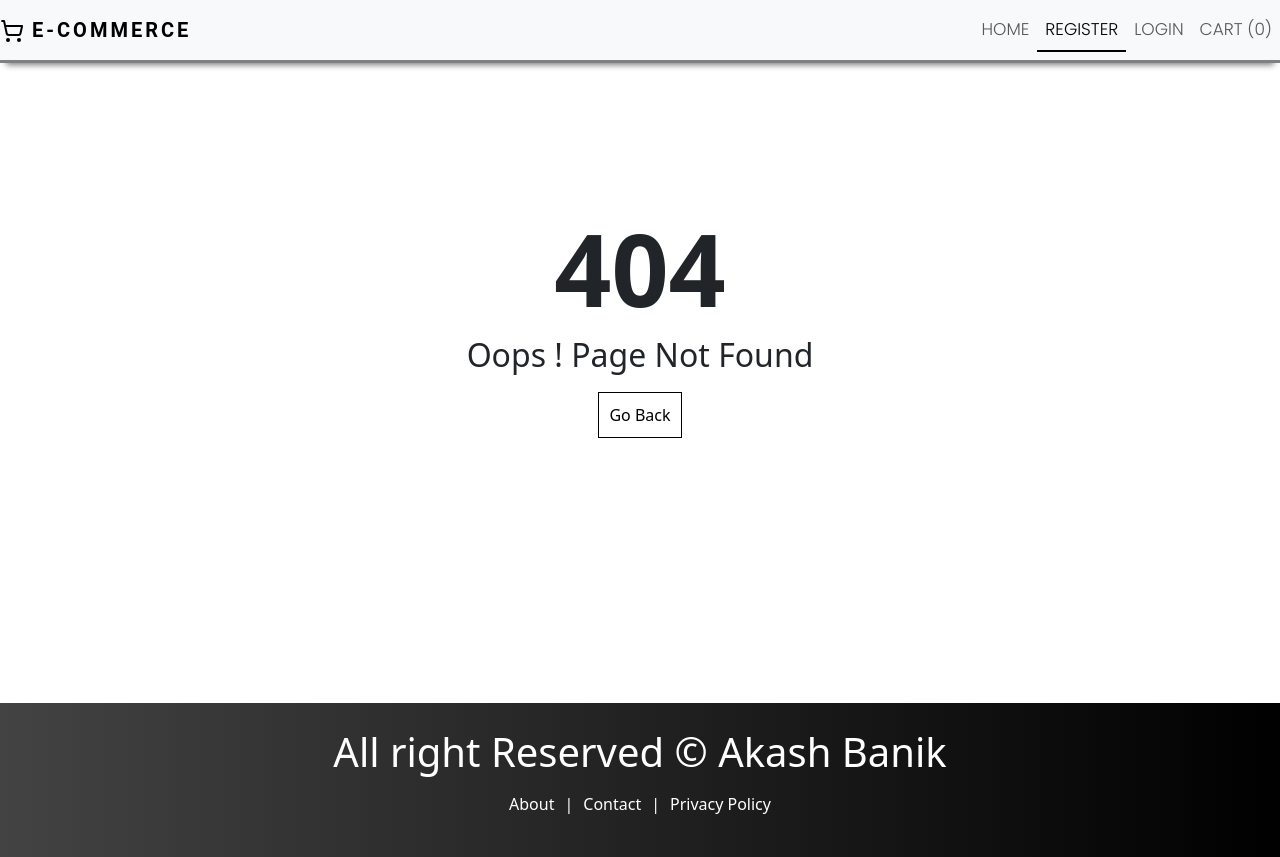
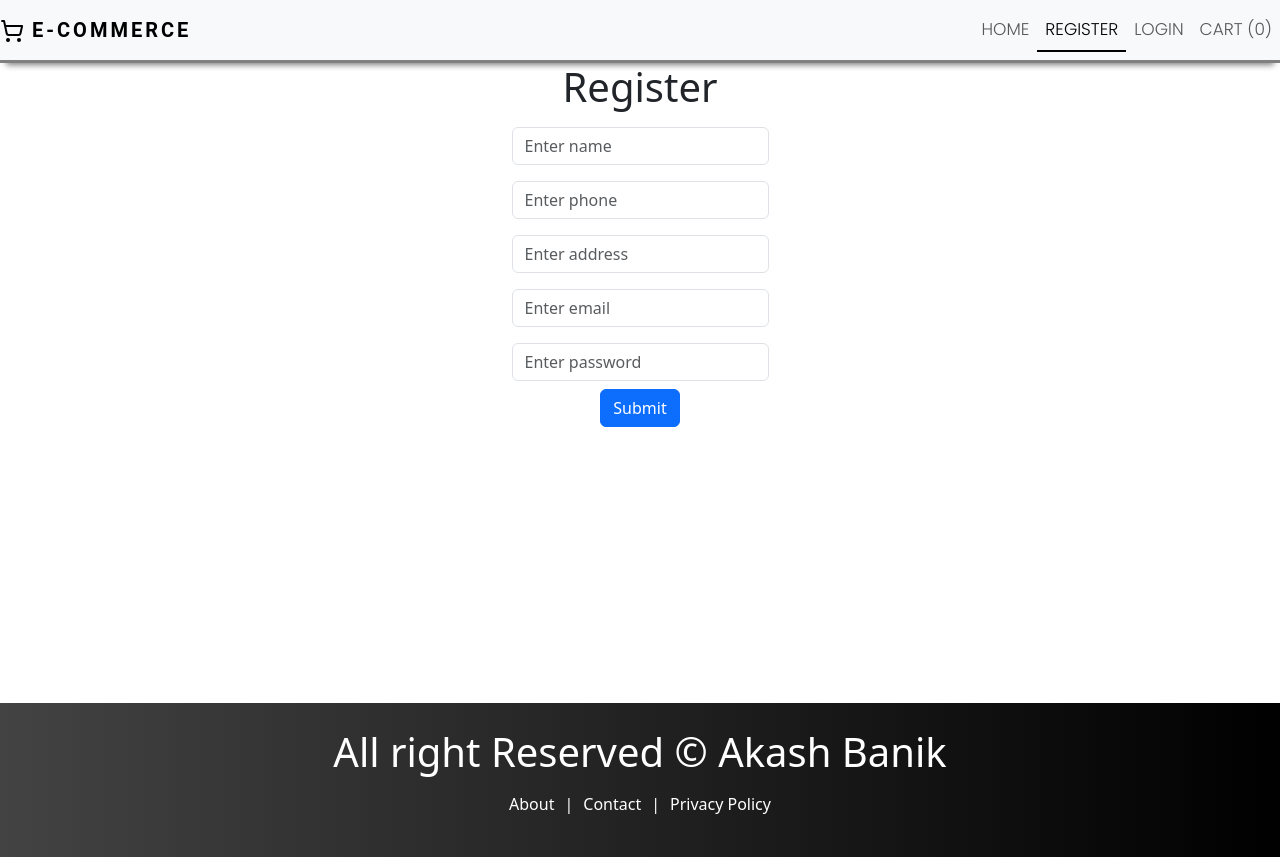
Before and after one commit to 0plaze0/shopping, a React (Vite) app in the folder client/: page /register in a window 1280 px wide. Before the commit this address had no page. Built offline with nearby package versions, Linux system fonts and the light colour scheme.

Commit message:
feat(pages): add register page

```diff
--- a/client/src/App.jsx
+++ b/client/src/App.jsx
@@ -1,6 +1,14 @@
 import { Routes, Route } from "react-router-dom";
 import { Layout } from "./components";
-import { About, HomePage, Pagenotfound, Policy, Contact } from "./pages";
+import {
+  About,
+  HomePage,
+  Pagenotfound,
+  Policy,
+  Contact,
+  Register,
+  Login,
+} from "./pages";
 
 const App = () => {
   return (
@@ -9,6 +17,8 @@ const App = () => {
         <Route path="/" element={<Layout />}>
           <Route index element={<HomePage />} />
           <Route path="/about" element={<About />} />
+          <Route path="/register" element={<Register />} />
+          <Route path="/login" element={<Login />} />
           <Route path="/contact" element={<Contact />} />
           <Route path="/policy" element={<Policy />} />
           <Route path="*" element={<Pagenotfound />} />
--- a/client/src/index.css
+++ b/client/src/index.css
@@ -98,3 +98,11 @@
   align-items: center;
   justify-content: center;
 }
+.register,
+.register form {
+  display: flex;
+  flex-direction: column;
+  justify-content: center;
+  align-items: center;
+  gap: 0.5rem;
+}
--- /dev/null
+++ b/client/src/pages/Auth/Login.jsx
@@ -0,0 +1,7 @@
+import React from "react";
+
+const Login = () => {
+  return <div>Login</div>;
+};
+
+export default Login;
--- /dev/null
+++ b/client/src/pages/Auth/Register.jsx
@@ -0,0 +1,64 @@
+import { useState } from "react";
+import { SEO } from "../../components";
+
+const seo = {
+  title: "Register",
+};
+const fields = ["name", , "phone", "address", "email", "password"];
+
+const Register = () => {
+  const [formData, setFormData] = useState({
+    name: "",
+    email: "",
+    password: "",
+    phone: "",
+    address: "",
+  });
+
+  const handleChange = (e) => {
+    const { value, name } = e.target;
+    setFormData((preData) => ({ ...preData, [name]: value }));
+  };
+
+  const handleSubmit = (e) => {
+    e.preventDefault();
+    console.log(formData);
+  };
+  return (
+    <div>
+      <SEO {...seo} />
+      <div className="register">
+        <h1>Register</h1>
+        <form onSubmit={handleSubmit}>
+          <div className="form-group d-flex flex-column gap-3">
+            {fields.map((field) => (
+              <>
+                <input
+                  key={`${field}`}
+                  name={`${field}`}
+                  value={`${formData[field]}`}
+                  onChange={(e) => handleChange(e)}
+                  type={
+                    field == "email"
+                      ? "email"
+                      : field == "password"
+                      ? "password"
+                      : "text"
+                  }
+                  className="form-control"
+                  placeholder={`Enter ${field}`}
+                  required
+                />
+              </>
+            ))}
+          </div>
+          <button type="submit" className="btn btn-primary">
+            Submit
+          </button>
+        </form>
+      </div>
+    </div>
+  );
+};
+
+export default Register;
--- a/client/src/pages/index.jsx
+++ b/client/src/pages/index.jsx
@@ -3,3 +3,5 @@ export { default as Contact } from "./Contact";
 export { default as Pagenotfound } from "./Pagenotfound";
 export { default as About } from "./About";
 export { default as Policy } from "./Policy";
+export { default as Register } from "./Auth/Register";
+export { default as Login } from "./Auth/Login";
```
